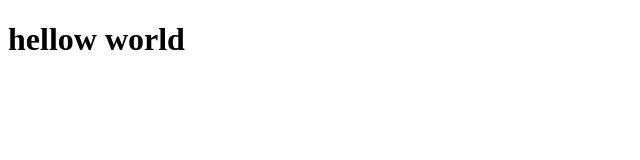
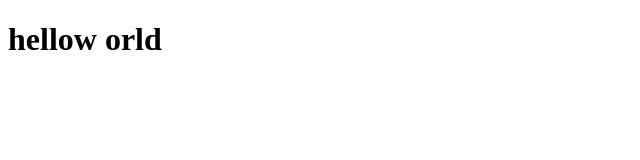
Before and after one commit to sflancer/test, a plain HTML site: page index.html in a window 1280 px wide. Shown: the full height of the page, 0-640 px from the left. Drawn offline with Linux system fonts and the light colour scheme.

Commit message:
i did this

```diff
--- a/index.html
+++ b/index.html
@@ -5,6 +5,6 @@
     <title>Main File</title>
 </head>
 <body>
-    <h1 class="usman">hellow world</h1>
+    <h1 class="usman">hellow orld</h1>
 </body>
 </html>
```
